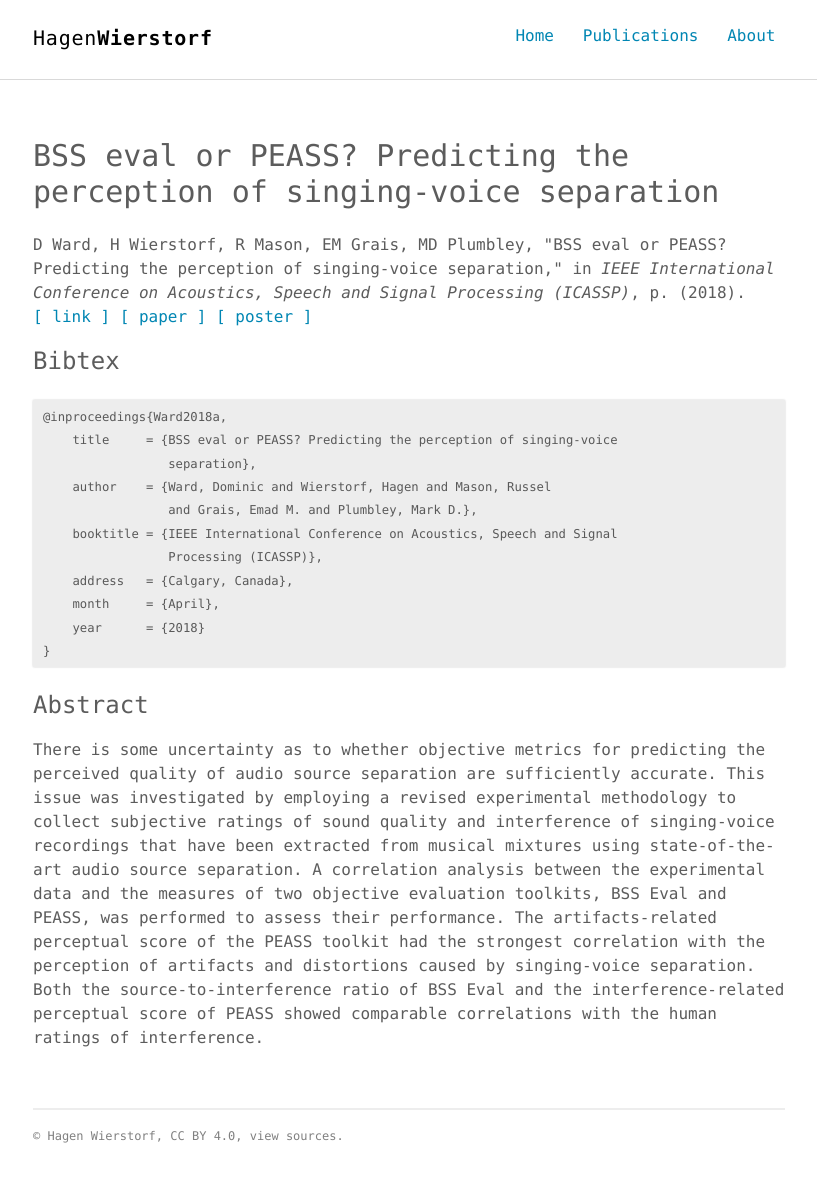
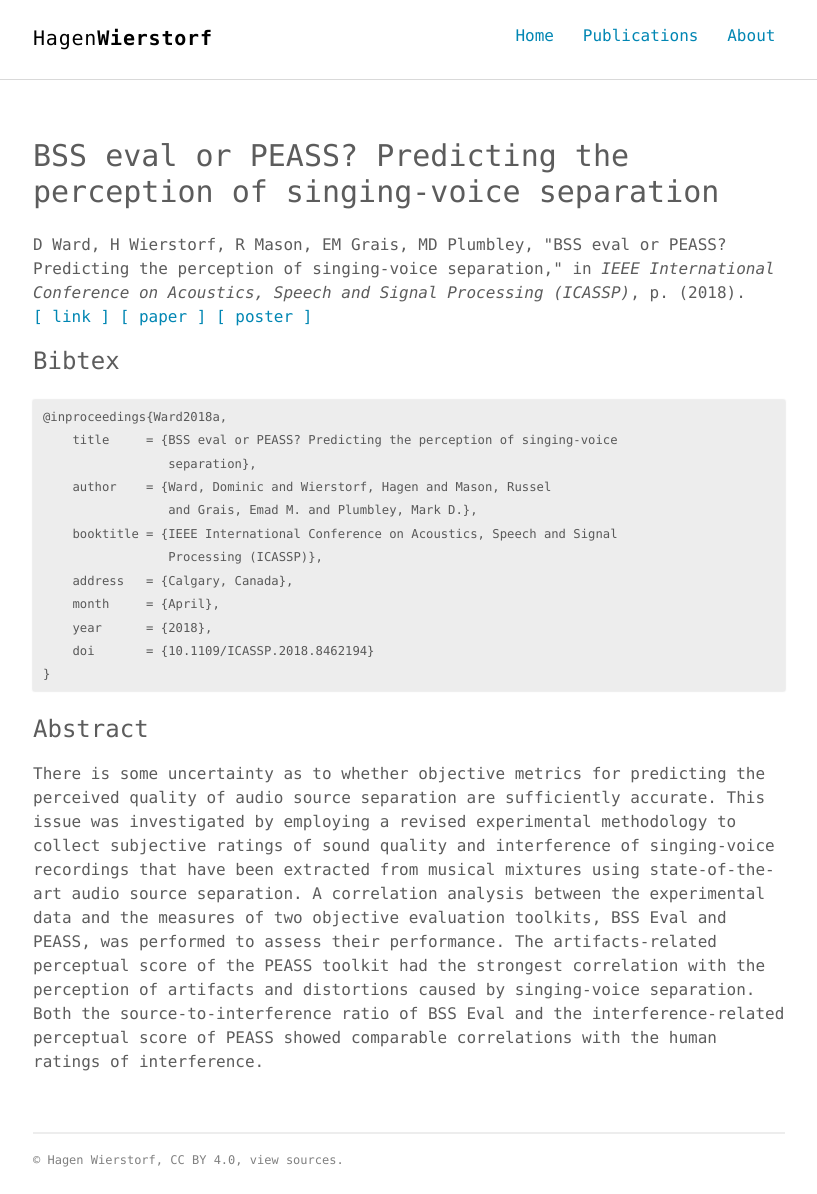
Before and after one commit to hagenw/hagenw.github.io, a Jekyll site: the page built from _posts/2018-04-19-predicting-the-perception-of-singing-voice-separation.md, in a window 1280 px wide. Shown: the whole page, without its empty margins (231-1048 px from the left). Built offline with Jekyll 4.4.1, drawn with Linux system fonts in a browser that asks for light colours; before the commit the page ends 1170 px from its top, so only the background shows below that.

Commit message:
Add doi for Ward2018a

````diff
--- a/_posts/2018-04-19-predicting-the-perception-of-singing-voice-separation.md
+++ b/_posts/2018-04-19-predicting-the-perception-of-singing-voice-separation.md
@@ -11,7 +11,7 @@ Processing (ICASSP)"
 short: "ICASSP"
 pages: ""
 year: "2018"
-link: ""
+link: "https://doi.org/10.1109/ICASSP.2018.8462194"
 paper: "ward_et_al-2018-predicting_the_perception_of_singing_voice_separation.pdf"
 poster: "ward_et_al-2018-predicting_the_perception_of_singing_voice_separation-poster.pdf"
 published: true
@@ -29,7 +29,8 @@ published: true
                  Processing (ICASSP)},
     address   = {Calgary, Canada},
     month     = {April},
-    year      = {2018}
+    year      = {2018},
+    doi       = {10.1109/ICASSP.2018.8462194}
 }
 ```
 
````
